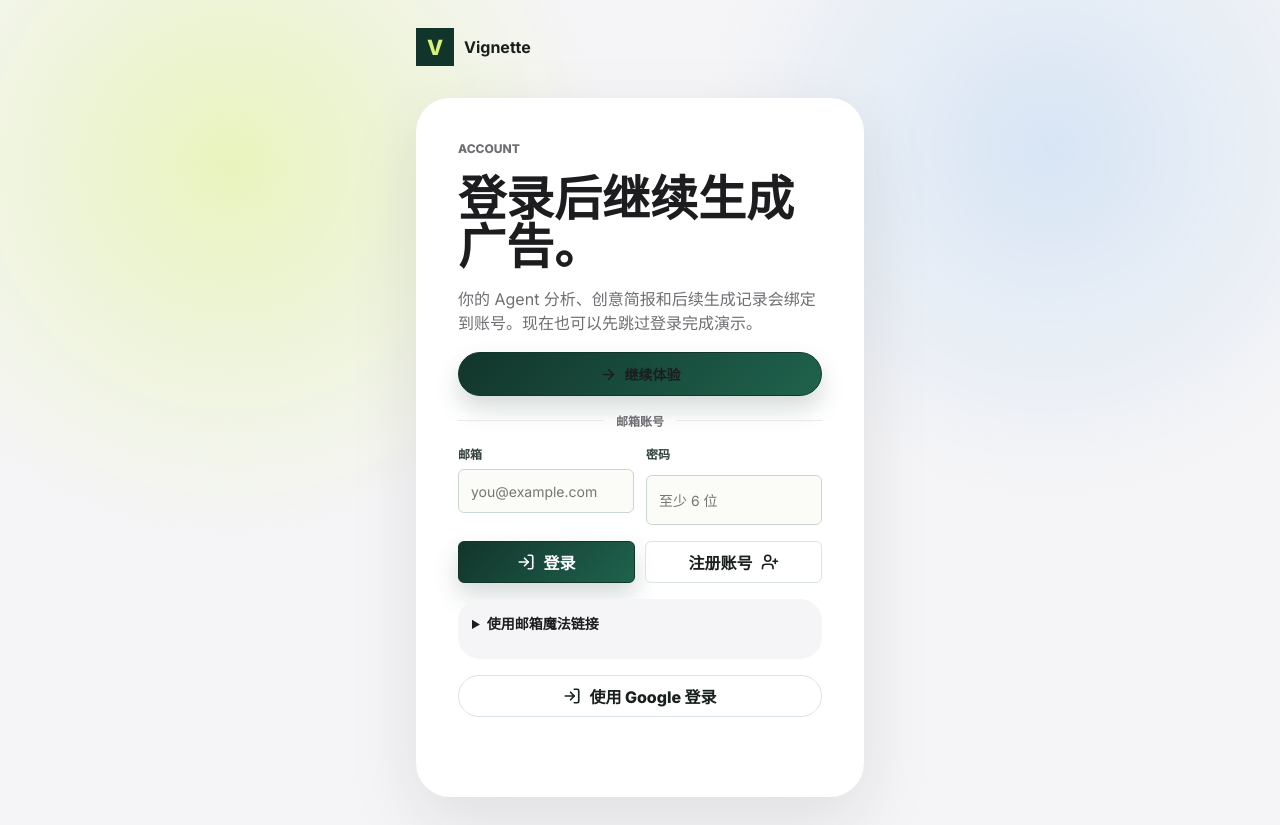
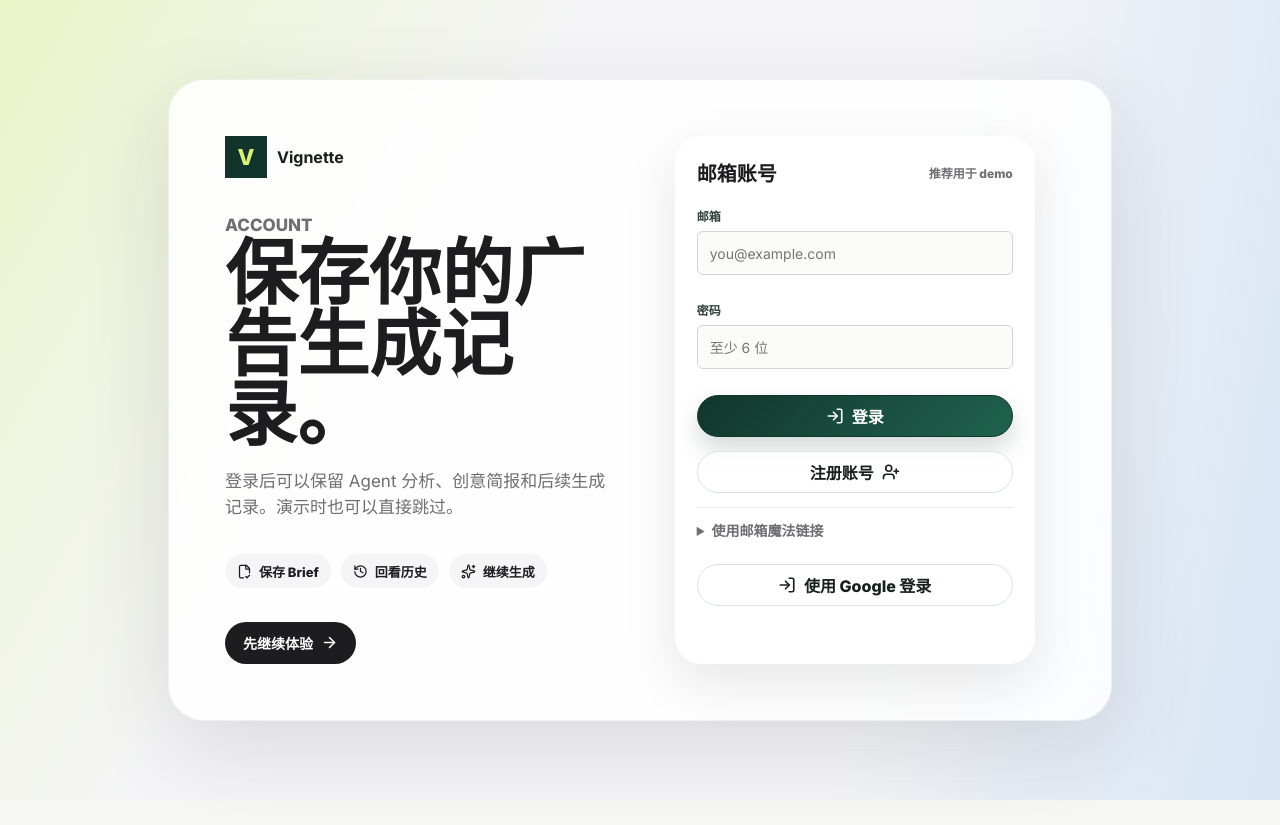
Before and after one commit to YDDDDX/vignette, a plain HTML site: page login.html in a window 1280 px wide. After the commit the page ends 800 px from the top, so only its background shows below. Drawn offline with nearby package versions, Linux system fonts and the light colour scheme; no server answers.

Commit message:
Refine login page design

```diff
--- a/login.html
+++ b/login.html
@@ -10,28 +10,40 @@
       href="https://fonts.googleapis.com/css2?family=Inter:wght@400;500;600;700;800&family=Noto+Sans+SC:wght@400;500;700;800&display=swap"
       rel="stylesheet"
     />
-    <link rel="stylesheet" href="./styles.css" />
+    <link rel="stylesheet" href="./styles.css?v=20260612-login" />
   </head>
   <body class="login-page">
     <main class="login-shell">
+      <section class="login-card" aria-labelledby="loginTitle">
+        <div class="login-intro">
           <a class="cover-logo" href="./index.html" aria-label="Vignette 首页">
             <span class="brand-mark" aria-hidden="true">V</span>
             <strong>Vignette</strong>
           </a>
+          <div>
+            <p class="eyebrow">Account</p>
+            <h1 id="loginTitle">保存你的广告生成记录。</h1>
+            <p>登录后可以保留 Agent 分析、创意简报和后续生成记录。演示时也可以直接跳过。</p>
+          </div>
 
-      <section class="login-card" aria-labelledby="loginTitle">
-        <p class="eyebrow">Account</p>
-        <h1 id="loginTitle">登录后继续生成广告。</h1>
-        <p>你的 Agent 分析、创意简报和后续生成记录会绑定到账号。现在也可以先跳过登录完成演示。</p>
+          <div class="login-benefits" aria-label="登录权益">
+            <span><i data-lucide="file-check-2"></i> 保存 Brief</span>
+            <span><i data-lucide="history"></i> 回看历史</span>
+            <span><i data-lucide="sparkles"></i> 继续生成</span>
+          </div>
 
-        <a class="primary-button login-continue" href="./intake.html" id="continueWithoutLogin">
+          <a class="secondary-button login-continue" href="./intake.html" id="continueWithoutLogin">
+            先继续体验
             <i data-lucide="arrow-right"></i>
-          继续体验
           </a>
+        </div>
 
-        <div class="login-divider"><span>邮箱账号</span></div>
+        <div class="login-form-panel">
+          <div class="login-form-head">
+            <span>邮箱账号</span>
+            <small>推荐用于 demo</small>
+          </div>
 
-        <div class="grid two login-fields">
           <label class="field">
             <span>邮箱</span>
             <input id="loginEmail" type="email" placeholder="you@example.com" autocomplete="email" />
@@ -40,18 +52,15 @@
             <span>密码</span>
             <input id="loginPassword" type="password" placeholder="至少 6 位" autocomplete="current-password" />
           </label>
-        </div>
 
-        <div class="login-actions">
-          <button class="primary-button" type="button" id="loginPasswordButton">
+          <button class="primary-button login-submit" type="button" id="loginPasswordButton">
             <i data-lucide="log-in"></i>
             登录
           </button>
-          <button class="secondary-button" type="button" id="signupPasswordButton">
+          <button class="secondary-button login-register" type="button" id="signupPasswordButton">
             注册账号
             <i data-lucide="user-plus"></i>
           </button>
-        </div>
 
           <details class="magic-link-panel">
             <summary>使用邮箱魔法链接</summary>
@@ -68,6 +77,7 @@
           </button>
 
           <p class="login-status" id="loginStatus" role="status" aria-live="polite"></p>
+        </div>
       </section>
     </main>
 
--- a/styles.css
+++ b/styles.css
@@ -2902,42 +2902,120 @@ textarea:focus {
 .login-page {
   min-height: 100vh;
   background:
-    radial-gradient(circle at 18% 20%, rgba(216, 242, 117, 0.44), transparent 30%),
-    radial-gradient(circle at 82% 18%, rgba(0, 113, 227, 0.12), transparent 28%),
+    linear-gradient(120deg, rgba(216, 242, 117, 0.36), transparent 34%),
+    linear-gradient(280deg, rgba(0, 113, 227, 0.12), transparent 32%),
     #f5f5f7;
 }
 
 .login-shell {
   display: grid;
-  align-content: center;
-  gap: 32px;
+  place-items: center;
   min-height: 100vh;
-  width: min(520px, 100%);
+  width: min(1040px, 100%);
   margin: 0 auto;
-  padding: 28px clamp(16px, 5vw, 36px);
+  padding: clamp(20px, 4vw, 48px);
 }
 
 .login-card {
   display: grid;
-  gap: 16px;
-  padding: clamp(26px, 5vw, 42px);
-  border-radius: 34px;
-  background: #ffffff;
-  box-shadow: 0 24px 70px rgba(29, 29, 31, 0.1);
+  grid-template-columns: minmax(0, 0.95fr) minmax(360px, 0.72fr);
+  gap: clamp(28px, 5vw, 64px);
+  width: 100%;
+  padding: clamp(28px, 5vw, 56px);
+  border: 1px solid rgba(29, 29, 31, 0.06);
+  border-radius: 36px;
+  background: rgba(255, 255, 255, 0.84);
+  box-shadow: 0 28px 90px rgba(29, 29, 31, 0.12);
+  backdrop-filter: blur(22px);
+}
+
+.login-intro {
+  display: flex;
+  min-width: 0;
+  flex-direction: column;
+  justify-content: space-between;
+  gap: 28px;
+}
+
+.login-intro .cover-logo {
+  align-self: flex-start;
+}
+
+.login-intro .cover-logo .brand-mark {
+  width: 42px;
+  height: 42px;
+  flex-basis: 42px;
+  font-size: 22px;
 }
 
 .login-card h1 {
-  margin: 0;
+  max-width: 9.5ch;
+  margin: 0 0 18px;
   color: #1d1d1f;
-  font-size: clamp(32px, 8vw, 48px);
-  line-height: 1;
+  font-size: clamp(42px, 6vw, 72px);
+  line-height: 0.98;
   letter-spacing: 0;
 }
 
 .login-card p {
   margin: 0;
   color: #6e6e73;
+  font-size: 17px;
   line-height: 1.55;
+}
+
+.login-benefits {
+  display: flex;
+  flex-wrap: wrap;
+  gap: 10px;
+}
+
+.login-benefits span {
+  display: inline-flex;
+  align-items: center;
+  gap: 7px;
+  min-height: 34px;
+  padding: 0 12px;
+  border-radius: 999px;
+  background: #f5f5f7;
+  color: #1d1d1f;
+  font-size: 13px;
+  font-weight: 800;
+}
+
+.login-benefits svg {
+  width: 15px;
+  height: 15px;
+}
+
+.login-form-panel {
+  display: grid;
+  gap: 14px;
+  align-self: center;
+  padding: 22px;
+  border-radius: 26px;
+  background: #ffffff;
+  box-shadow: 0 18px 52px rgba(29, 29, 31, 0.1);
+}
+
+.login-form-head {
+  display: flex;
+  align-items: center;
+  justify-content: space-between;
+  gap: 12px;
+  padding-bottom: 6px;
+}
+
+.login-form-head span {
+  color: #1d1d1f;
+  font-size: 20px;
+  font-weight: 800;
+}
+
+.login-form-head small {
+  color: #6e6e73;
+  font-size: 12px;
+  font-weight: 800;
 }
 
 .login-google,
@@ -2947,27 +3025,25 @@ textarea:focus {
   border-radius: 999px;
 }
 
-.login-actions {
-  display: grid;
-  grid-template-columns: 1fr 1fr;
+.login-submit,
+.login-register {
+  width: 100%;
+  border-radius: 999px;
+}
+
+.magic-link-panel {
+  display: grid;
   gap: 10px;
-}
-
-.login-fields {
-  gap: 12px;
-}
-
-.magic-link-panel {
-  display: grid;
-  gap: 12px;
-  padding: 14px;
-  border-radius: 22px;
+  padding: 12px 0 0;
+  border-top: 1px solid #e8e8ed;
+  border-radius: 0;
   background: #f5f5f7;
+  background: transparent;
 }
 
 .magic-link-panel summary {
   cursor: pointer;
-  color: #1d1d1f;
+  color: #6e6e73;
   font-size: 14px;
   font-weight: 800;
 }
@@ -2993,42 +3069,62 @@ textarea:focus {
   font-weight: 800;
 }
 
+.login-card .login-continue {
+  width: fit-content;
+  min-height: 42px;
+  padding: 0 18px;
+  border: 0;
+  background: #1d1d1f;
+  color: #ffffff;
+  box-shadow: none;
+}
+
 .skip-login-link svg,
 .login-card .login-continue svg {
   width: 17px;
   height: 17px;
 }
 
-.login-divider {
-  display: grid;
-  grid-template-columns: 1fr auto 1fr;
-  align-items: center;
-  gap: 12px;
-  color: #6e6e73;
-  font-size: 12px;
-  font-weight: 800;
-}
-
-.login-divider::before,
-.login-divider::after {
-  content: "";
-  height: 1px;
-  background: #e8e8ed;
-}
-
 .login-status {
   min-height: 22px;
+  margin-top: 2px;
+  color: #6e6e73;
   font-size: 13px;
   font-weight: 700;
 }
 
-@media (max-width: 520px) {
-  .login-actions,
-  .login-card .grid.two {
+@media (max-width: 860px) {
+  .login-card {
     grid-template-columns: 1fr;
+    gap: 28px;
+  }
+
+  .login-card h1 {
+    max-width: 12ch;
+    font-size: clamp(38px, 11vw, 56px);
+  }
+
+  .login-card .login-continue {
+    width: 100%;
   }
 
   .account-link.signed-in {
     max-width: 180px;
   }
 }
+
+@media (max-width: 520px) {
+  .login-shell {
+    padding: 14px;
+  }
+
+  .login-card {
+    padding: 22px;
+    border-radius: 28px;
+  }
+
+  .login-form-panel {
+    padding: 18px;
+    border-radius: 22px;
+  }
+}
```
Lines whose indentation alone changed are shown as unchanged.
